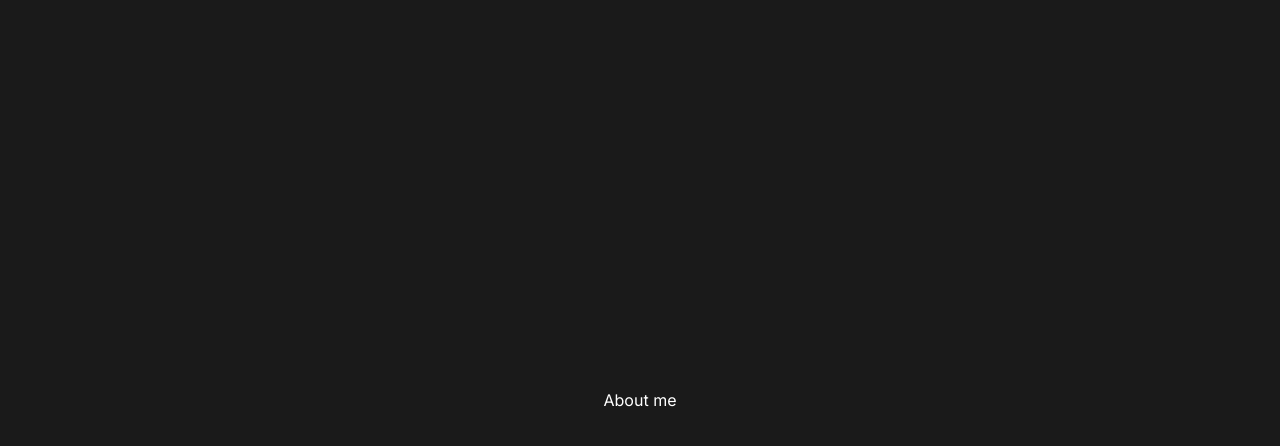
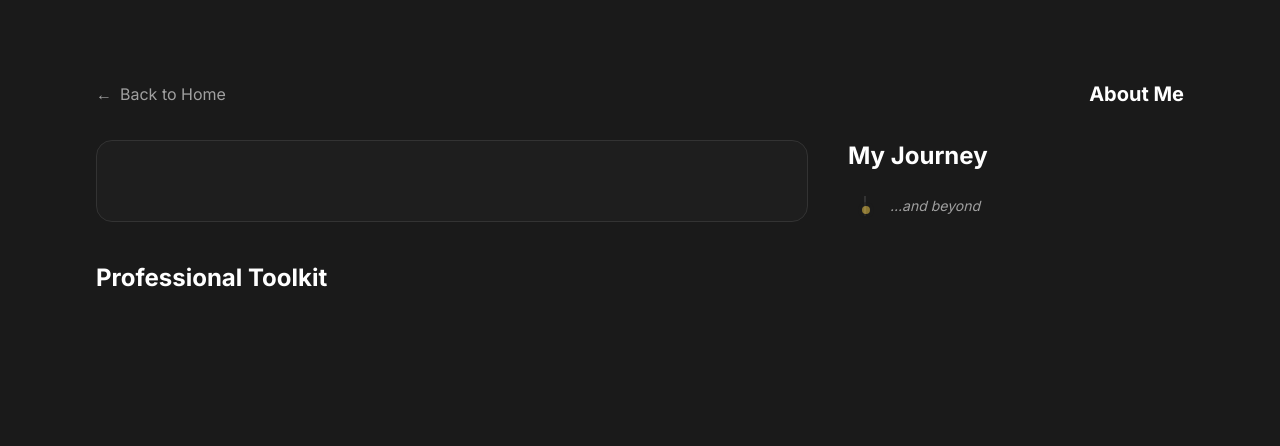
Before and after one commit to JakubJurkian/portfolio, a Next.js app: page /about-me in a window 1280 px wide. Shown: the top 446 px of the page. Built offline with nearby package versions, Linux system fonts and the light colour scheme.

Commit message:
feat: add about-me page structure & styles matching overall web design

```diff
--- a/app/about-me/page.tsx
+++ b/app/about-me/page.tsx
@@ -1,3 +1,56 @@
-export default function AboutMePage() {
-  return <h1>About me</h1>;
+import Link from "next/link";
+
+export default function AboutMe() {
+  return (
+    <div className="min-h-screen w-full flex flex-col items-center">
+      <header className="w-full max-w-[1200px] py-8 px-6 md:px-12 flex justify-between items-center">
+        <Link
+          href="/"
+          className="text-(--text-secondary) hover:text-accent transition-colors flex items-center gap-2 group"
+        >
+          <span className="group-hover:-translate-x-1 transition-transform">
+            ←
+          </span>{" "}
+          Back to Home
+        </Link>
+        <h1 className="text-xl font-bold">About Me</h1>
+      </header>
+
+      <main className="w-full max-w-[1200px] px-6 md:px-12 pb-20 grid grid-cols-1 lg:grid-cols-3 gap-10">
+        <section className="lg:col-span-2 space-y-10">
+          <article className="bg-card border border-border-color rounded-2xl p-8 md:p-10">
+
+          </article>
+
+          {/* KEY SKILLS / TECH STACK - USING CARD STYLING */}
+          <article>
+            <h3 className="text-2xl font-bold mb-6 text-(--text-primary)">
+              Professional Toolkit
+            </h3>
+            <div className="grid grid-cols-2 sm:grid-cols-3 gap-4">
+
+            </div>
+          </article>
+        </section>
+
+        {/* RIGHT COLUMN: Timeline / History (1/3 width) */}
+        <section className="lg:col-span-1">
+          <h3 className="text-2xl font-bold mb-6 text-(--text-primary)">
+            My Journey
+          </h3>
+          <div className="relative border-l-2 border-border-color ml-4">
+
+
+            {/* Final Timeline Event Placeholder */}
+            <div className="mb-8 pl-6 relative">
+              <div className="absolute w-4 h-4 rounded-full bg-accent -left-2 top-1.5 border-4 border-main opacity-50"></div>
+              <p className="text-sm text-(--text-secondary) italic mt-6">
+                ...and beyond
+              </p>
+            </div>
+          </div>
+        </section>
+      </main>
+    </div>
+  );
 }
```
